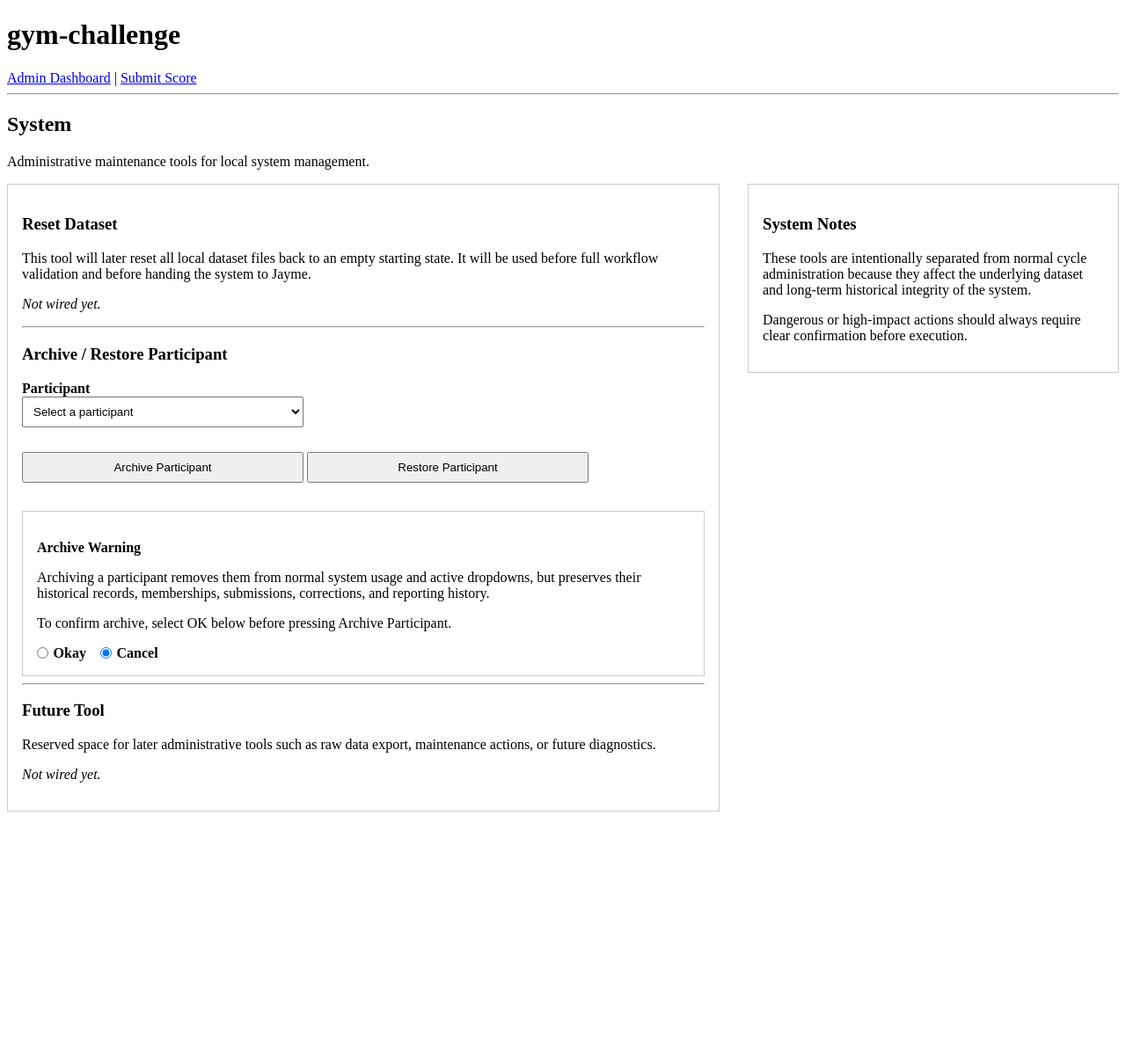
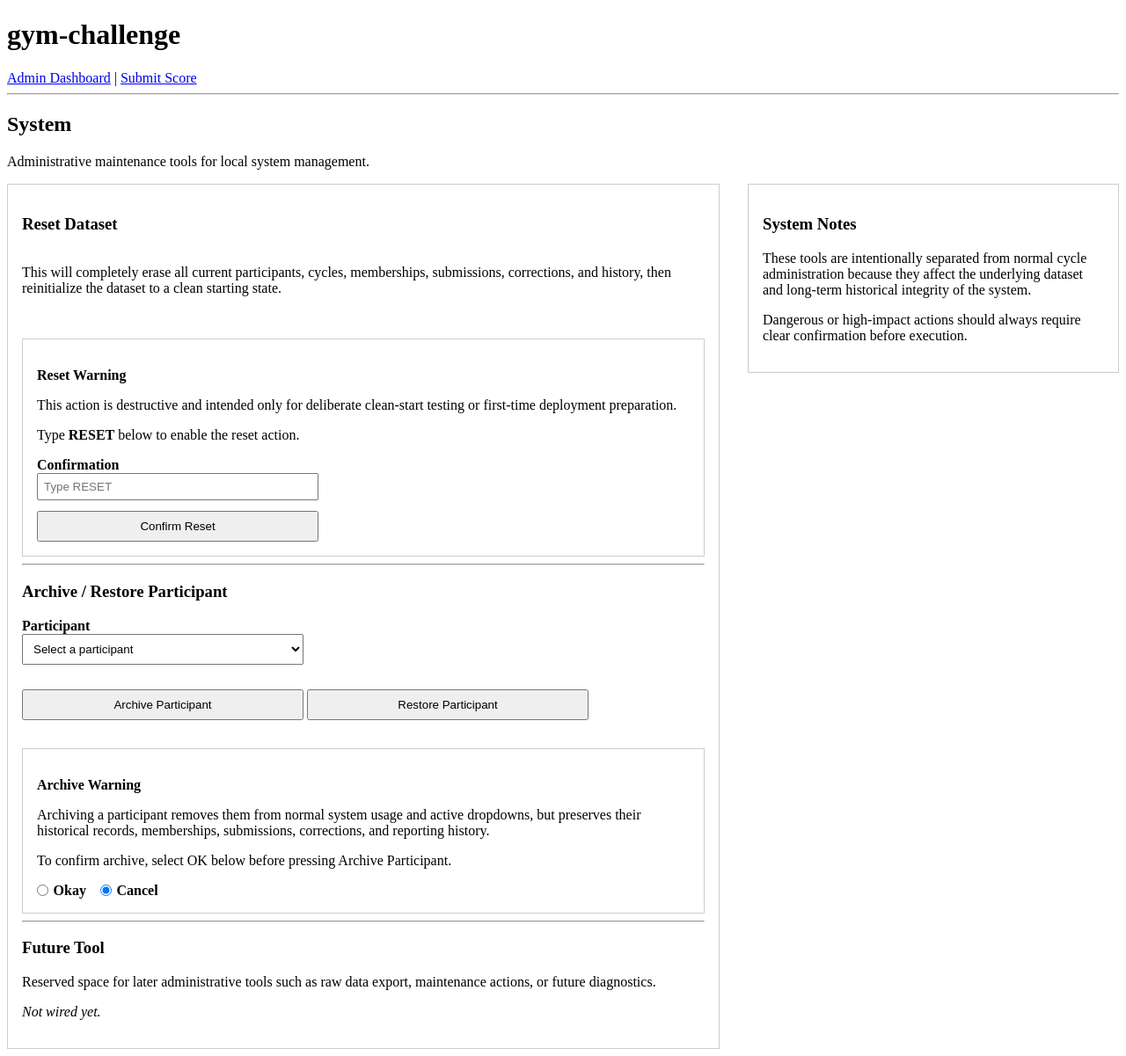
Before and after one commit to mustavo-dev/gym-challenge, a Flask app: page /admin/system in a window 1280 px wide. Shown: the whole page at 88% size. Before the commit the page ends 923 px from the top, so only its background shows below. Run offline with Flask 3, Linux system fonts and the light colour scheme.

Commit message:
feat: implement full dataset reset tool in system page

```diff
--- a/src/ui/routes/admin_routes.py
+++ b/src/ui/routes/admin_routes.py
@@ -437,6 +437,45 @@ def system_page():
         restore_participant_row,
     )
 
+    action = request.form.get("action", "").strip()
+
+    if action == "reset_dataset":
+        reset_confirmation = request.form.get("reset_confirmation", "").strip()
+
+        if reset_confirmation != "RESET":
+            flash("Dataset reset cancelled. Type RESET exactly to confirm.", "error")
+            return redirect(url_for("admin.system_page"))
+
+        from datetime import datetime
+        from src.gymchallenge.id_ops import new_system_event_id
+        from src.gymchallenge.storage_json import save_list
+
+        timestamp = datetime.now().astimezone().isoformat()
+
+        save_list(data_path("participants.json"), [])
+        save_list(data_path("memberships.json"), [])
+        save_list(data_path("membership_events.json"), [])
+        save_list(data_path("submissions.json"), [])
+        save_list(data_path("corrections.json"), [])
+        save_list(data_path("cycles.json"), [])
+
+        save_list(
+            data_path("system_events.json"),
+            [
+                {
+                    "event_id": new_system_event_id(),
+                    "event_type": "dataset_reset",
+                    "participant_id": None,
+                    "reason": "system reset via admin UI",
+                    "created_at": timestamp,
+                    "actor": "jayme",
+                }
+            ],
+        )
+
+        flash("Dataset reset successfully.", "success")
+        return redirect(url_for("admin.system_page"))
+
     if request.method == "POST":
         participant_id = request.form.get("participant_id", "").strip()
         action = request.form.get("action", "").strip()
--- a/src/ui/services/history_ui_service.py
+++ b/src/ui/services/history_ui_service.py
@@ -53,6 +53,9 @@ def get_history_for_list() -> list[dict[str, str]]:
         elif event_type == "participant_restored":
             entry_type = "System"
             event_label = "Participant restored"
+        elif event_type == "dataset_reset":
+            entry_type = "System"
+            event_label = "Dataset reset"
         else:
             entry_type = "System"
             event_label = event_type.replace("_", " ").title()
@@ -62,7 +65,7 @@ def get_history_for_list() -> list[dict[str, str]]:
                 "entry_type": entry_type,
                 "entry_type_key": "system",
                 "participant_id": participant_id,
-                "display_name": display_name_map.get(participant_id, participant_id or "System"),
+                "display_name": display_name_map.get(participant_id, participant_id) if participant_id else "System",
                 "event_label": event_label,
                 "date_label": created_at.strftime("%Y-%m-%d %H:%M%z"),
                 "date_raw": created_at.isoformat(),
--- a/src/ui/templates/admin/system.html
+++ b/src/ui/templates/admin/system.html
@@ -11,11 +11,42 @@
 <div class="admin-two-panel">
   <section class="admin-panel admin-panel-left">
     <h3>Reset Dataset</h3>
-    <p>
-      This tool will later reset all local dataset files back to an empty starting state.
-      It will be used before full workflow validation and before handing the system to Jayme.
-    </p>
-    <p><em>Not wired yet.</em></p>
+
+    <form method="post">
+      <input type="hidden" name="action" value="reset_dataset">
+
+      <p>
+        This will completely erase all current participants, cycles, memberships,
+        submissions, corrections, and history, then reinitialize the dataset
+        to a clean starting state.
+      </p>
+
+      <div class="system-warning-box">
+        <p><strong>Reset Warning</strong></p>
+        <p>
+          This action is destructive and intended only for deliberate clean-start testing
+          or first-time deployment preparation.
+        </p>
+
+        <p>
+          Type <strong>RESET</strong> below to enable the reset action.
+        </p>
+
+        <div>
+          <label for="reset_confirmation">Confirmation</label><br>
+          <input
+            id="reset_confirmation"
+            name="reset_confirmation"
+            type="text"
+            placeholder="Type RESET"
+          >
+        </div>
+
+        <div style="margin-top: 0.75rem;">
+          <button type="submit">Confirm Reset</button>
+        </div>
+      </div>
+    </form>
 
     <hr>
 
```
